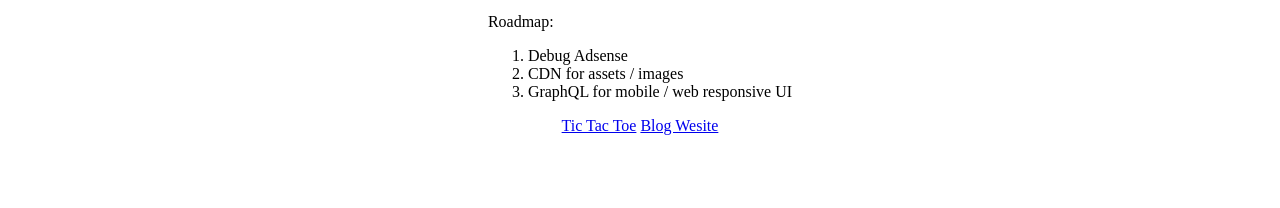
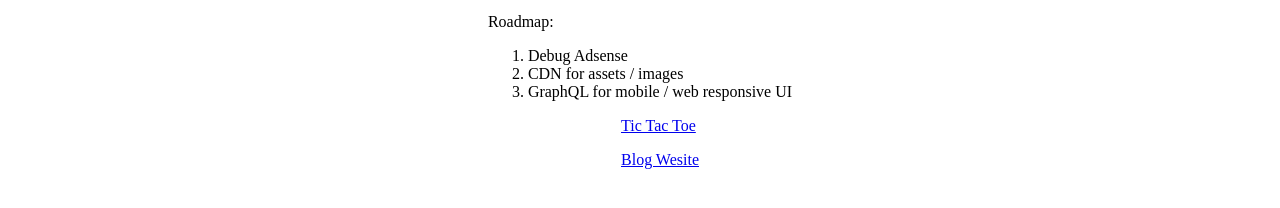
Before and after one commit to c6z3h/c6z3h.github.io, a website: page index.html in a window 1280 px wide. Shown: the part 196-404 px from the top of the page. Drawn offline with Linux system fonts and the light colour scheme.

Commit message:
Add formatting

```diff
--- a/index.html
+++ b/index.html
@@ -33,8 +33,10 @@
         </ol>
       </p>
     </div>
-    <a href='https://c6z3h.github.io/tic_tac_toe/'>Tic Tac Toe</a>
-    <a href='https://c6z3h.github.io/astro-tutorial/'>Blog Wesite</a>
+    <div>
+      <ol><a href='https://c6z3h.github.io/tic_tac_toe/'>Tic Tac Toe</a></ol>
+      <ol><a href='https://c6z3h.github.io/astro-tutorial/'>Blog Wesite</a></ol>
+    </div>
   </div>
   <script type="module" src="./index.js"></script>
 </body>
```
